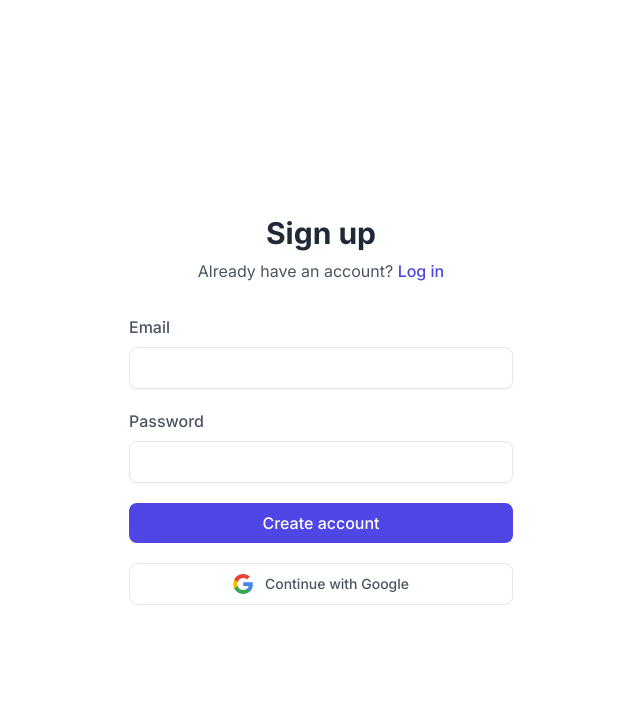
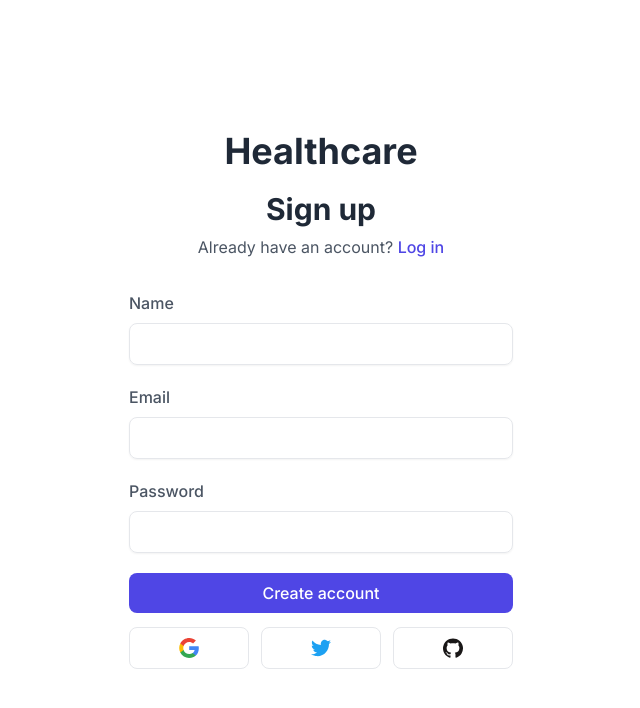
Before and after one commit to Daniel-16/healthcare-ai, a Next.js app: page /signup in a window 1280 px wide. Shown: the top 708 px of the page, without its empty margins (319-959 px from the left). Built offline with nearby package versions, Linux system fonts and the light colour scheme.

Commit message:
added more forms of authentication

```diff
--- a/app/layout.tsx
+++ b/app/layout.tsx
@@ -5,8 +5,8 @@
 const inter = Inter({ subsets: ["latin"] });
 
 export const metadata: Metadata = {
-  title: "Create Next App",
-  description: "Generated by create next app",
+  title: "Healthcare App",
+  description: "Healthcare app for connecting patients to doctor through AI",
 };
 
 export default function RootLayout({
--- a/app/signup/page.tsx
+++ b/app/signup/page.tsx
@@ -6,6 +6,7 @@
       <main className="w-full h-screen flex flex-col items-center justify-center px-4">
         <div className="max-w-sm w-full text-gray-600">
           <div className="text-center">
+            <h1 className="text-gray-800 text-4xl font-bold">Healthcare</h1>
             <div className="mt-5 space-y-2">
               <h3 className="text-gray-800 text-2xl font-bold sm:text-3xl">
                 Sign up
@@ -22,6 +23,14 @@
             </div>
           </div>
           <form onSubmit={(e) => e.preventDefault()} className="mt-8 space-y-5">
+            <div>
+              <label className="font-medium">Name</label>
+              <input
+                type="text"
+                required
+                className="w-full mt-2 px-3 py-2 text-gray-500 bg-transparent outline-none border focus:border-indigo-600 shadow-sm rounded-lg"
+              />
+            </div>
             <div>
               <label className="font-medium">Email</label>
               <input
@@ -42,14 +51,15 @@
               Create account
             </button>
           </form>
-          <button className="w-full flex items-center justify-center gap-x-3 py-2.5 mt-5 border rounded-lg text-sm font-medium hover:bg-gray-50 duration-150 active:bg-gray-100">
+          <div className="grid grid-cols-3 gap-x-3 mt-3.5">
+            <button className="flex items-center justify-center py-2.5 border rounded-lg hover:bg-gray-50 duration-150 active:bg-gray-100">
               <svg
                 className="w-5 h-5"
                 viewBox="0 0 48 48"
                 fill="none"
                 xmlns="http://www.w3.org/2000/svg"
               >
-              <g clip-path="url(#clip0_17_40)">
+                <g clipPath="url(#clip0_17_40)">
                   <path
                     d="M47.532 24.5528C47.532 22.9214 47.3997 21.2811 47.1175 19.6761H24.48V28.9181H37.4434C36.9055 31.8988 35.177 34.5356 32.6461 36.2111V42.2078H40.3801C44.9217 38.0278 47.532 31.8547 47.532 24.5528Z"
                     fill="#4285F4"
@@ -73,8 +83,71 @@
                   </clipPath>
                 </defs>
               </svg>
-            Continue with Google
             </button>
+            <button className="flex items-center justify-center py-2.5 border rounded-lg hover:bg-gray-50 duration-150 active:bg-gray-100">
+              <svg
+                className="w-5 h-5"
+                viewBox="0 0 48 48"
+                fill="none"
+                xmlns="http://www.w3.org/2000/svg"
+              >
+                <path
+                  d="M15.095 43.5014C33.2083 43.5014 43.1155 28.4946 43.1155 15.4809C43.1155 15.0546 43.1155 14.6303 43.0867 14.2079C45.0141 12.8138 46.6778 11.0877 48 9.11033C46.2028 9.90713 44.2961 10.4294 42.3437 10.6598C44.3996 9.42915 45.9383 7.49333 46.6733 5.21273C44.7402 6.35994 42.6253 7.16838 40.4198 7.60313C38.935 6.02428 36.9712 4.97881 34.8324 4.6285C32.6935 4.27818 30.4988 4.64256 28.5879 5.66523C26.677 6.68791 25.1564 8.31187 24.2615 10.2858C23.3665 12.2598 23.1471 14.4737 23.6371 16.5849C19.7218 16.3885 15.8915 15.371 12.3949 13.5983C8.89831 11.8257 5.81353 9.33765 3.3408 6.29561C2.08146 8.4636 1.69574 11.0301 2.2622 13.4725C2.82865 15.9148 4.30468 18.0495 6.38976 19.4418C4.82246 19.3959 3.2893 18.9731 1.92 18.2092V18.334C1.92062 20.6077 2.7077 22.8112 4.14774 24.5707C5.58778 26.3303 7.59212 27.5375 9.8208 27.9878C8.37096 28.3832 6.84975 28.441 5.37408 28.1567C6.00363 30.1134 7.22886 31.8244 8.87848 33.0506C10.5281 34.2768 12.5197 34.9569 14.5747 34.9958C12.5329 36.6007 10.1946 37.7873 7.69375 38.4878C5.19287 39.1882 2.57843 39.3886 0 39.0777C4.50367 41.9677 9.74385 43.5007 15.095 43.4937"
+                  fill="#1DA1F2"
+                />
+              </svg>
+            </button>
+            <button className="flex items-center justify-center py-2.5 border rounded-lg hover:bg-gray-50 duration-150 active:bg-gray-100">
+              <svg
+                className="w-5 h-5"
+                viewBox="0 0 48 48"
+                fill="none"
+                xmlns="http://www.w3.org/2000/svg"
+              >
+                <g clipPath="url(#clip0_910_21)">
+                  <path
+                    fillRule="evenodd"
+                    clipRule="evenodd"
+                    d="M24.0005 1C18.303 1.00296 12.7923 3.02092 8.45374 6.69305C4.11521 10.3652 1.23181 15.452 0.319089 21.044C-0.593628 26.636 0.523853 32.3684 3.47174 37.2164C6.41963 42.0643 11.0057 45.7115 16.4099 47.5059C17.6021 47.7272 18.0512 46.9883 18.0512 46.36C18.0512 45.7317 18.0273 43.91 18.0194 41.9184C11.3428 43.3608 9.93197 39.101 9.93197 39.101C8.84305 36.3349 7.26927 35.6078 7.26927 35.6078C5.09143 34.1299 7.43223 34.1576 7.43223 34.1576C9.84455 34.3275 11.1123 36.6194 11.1123 36.6194C13.2504 40.2667 16.7278 39.2116 18.0949 38.5952C18.3095 37.0501 18.9335 35.999 19.621 35.4023C14.2877 34.8017 8.68408 32.7548 8.68408 23.6108C8.65102 21.2394 9.53605 18.9461 11.156 17.2054C10.9096 16.6047 10.087 14.1785 11.3905 10.8829C11.3905 10.8829 13.4054 10.2427 17.9916 13.3289C21.9253 12.2592 26.0757 12.2592 30.0095 13.3289C34.5917 10.2427 36.6026 10.8829 36.6026 10.8829C37.9101 14.1706 37.0875 16.5968 36.8411 17.2054C38.4662 18.9464 39.353 21.2437 39.317 23.6187C39.317 32.7824 33.7015 34.8017 28.3602 35.3905C29.2186 36.1334 29.9856 37.5836 29.9856 39.8122C29.9856 43.0051 29.9578 45.5736 29.9578 46.36C29.9578 46.9962 30.391 47.7391 31.6071 47.5059C37.0119 45.7113 41.5984 42.0634 44.5462 37.2147C47.4941 32.3659 48.611 26.6326 47.6972 21.0401C46.7835 15.4476 43.8986 10.3607 39.5587 6.68921C35.2187 3.01771 29.7067 1.00108 24.0085 1H24.0005Z"
+                    fill="#191717"
+                  />
+                  <path
+                    d="M9.08887 35.264C9.03721 35.3826 8.84645 35.4181 8.69146 35.3351C8.53646 35.2522 8.42122 35.098 8.47686 34.9755C8.5325 34.853 8.71928 34.8214 8.87428 34.9044C9.02927 34.9874 9.14848 35.1455 9.08887 35.264Z"
+                    fill="#191717"
+                  />
+                  <path
+                    d="M10.0626 36.3428C9.98028 36.384 9.88612 36.3955 9.79622 36.3753C9.70632 36.3551 9.62629 36.3045 9.56979 36.2321C9.41479 36.0662 9.38298 35.837 9.50221 35.7342C9.62143 35.6315 9.83606 35.6789 9.99105 35.8449C10.146 36.0108 10.1818 36.24 10.0626 36.3428Z"
+                    fill="#191717"
+                  />
+                  <path
+                    d="M11.0085 37.714C10.8614 37.8167 10.6111 37.714 10.472 37.5085C10.4335 37.4716 10.4029 37.4274 10.382 37.3785C10.3611 37.3297 10.3503 37.2771 10.3503 37.224C10.3503 37.1709 10.3611 37.1183 10.382 37.0694C10.4029 37.0205 10.4335 36.9763 10.472 36.9395C10.619 36.8407 10.8694 36.9395 11.0085 37.141C11.1476 37.3425 11.1516 37.6112 11.0085 37.714Z"
+                    fill="#191717"
+                  />
+                  <path
+                    d="M12.2921 39.0417C12.161 39.1879 11.8947 39.1484 11.6761 38.9508C11.4575 38.7532 11.4059 38.4845 11.537 38.3423C11.6682 38.2 11.9344 38.2395 12.161 38.4331C12.3875 38.6268 12.4312 38.8994 12.2921 39.0417Z"
+                    fill="#191717"
+                  />
+                  <path
+                    d="M14.0923 39.8162C14.0327 40.0019 13.7625 40.0849 13.4922 40.0059C13.222 39.9268 13.0432 39.7055 13.0948 39.5159C13.1465 39.3262 13.4207 39.2393 13.6949 39.3262C13.9691 39.4131 14.144 39.6226 14.0923 39.8162Z"
+                    fill="#191717"
+                  />
+                  <path
+                    d="M16.0557 39.9505C16.0557 40.1442 15.8331 40.3101 15.547 40.3141C15.2608 40.318 15.0264 40.16 15.0264 39.9663C15.0264 39.7727 15.2489 39.6067 15.535 39.6028C15.8212 39.5988 16.0557 39.753 16.0557 39.9505Z"
+                    fill="#191717"
+                  />
+                  <path
+                    d="M17.8838 39.6463C17.9196 39.8399 17.7208 40.0414 17.4347 40.0888C17.1486 40.1363 16.8982 40.0217 16.8624 39.832C16.8267 39.6423 17.0333 39.4368 17.3115 39.3855C17.5897 39.3341 17.848 39.4526 17.8838 39.6463Z"
+                    fill="#191717"
+                  />
+                </g>
+                <defs>
+                  <clipPath id="clip0_910_21">
+                    <rect width="48" height="48" fill="white" />
+                  </clipPath>
+                </defs>
+              </svg>
+            </button>
+          </div>
         </div>
       </main>
     </>
```
Lines whose indentation alone changed are shown as unchanged.
